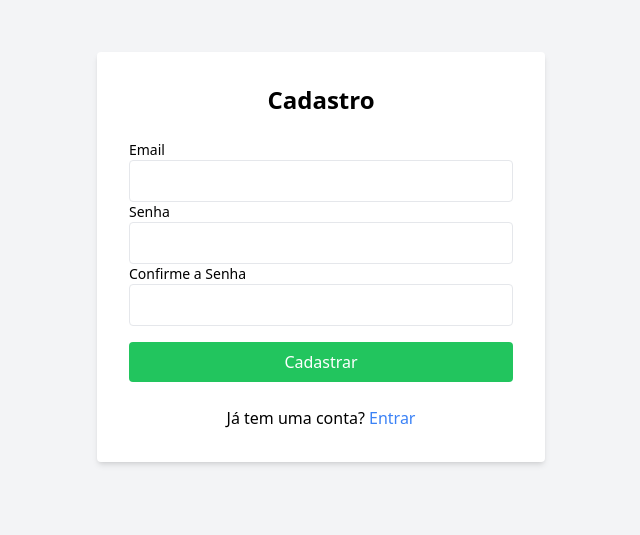
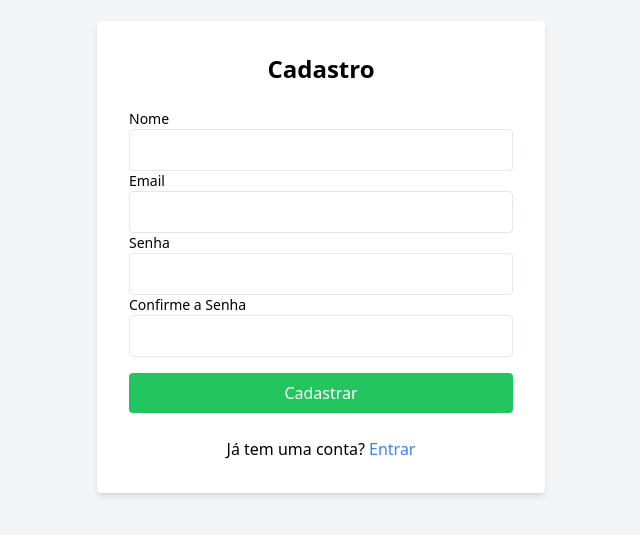
Before and after one commit to leonascimeto/my-finance-app, a Vue app: page /signup in a window 1280 px wide. Shown: the part 143-678 px from the top of the page, without its empty margins (319-959 px from the left). Built offline with nearby package versions, Linux system fonts and the light colour scheme.

Commit message:
feat: implementa signup via axios

```diff
--- a/src/stores/auth.ts
+++ b/src/stores/auth.ts
@@ -31,7 +31,7 @@ export const useAuthStore = defineStore("auth", {
     },
     async signup(name: string, email: string, password: string) {
       try {
-        const response = await api.post("/auth/signup", {
+        const response = await api.post("/signup", {
           name,
           email,
           password,
@@ -43,7 +43,7 @@ export const useAuthStore = defineStore("auth", {
         this.user = response.data.user;
         router.push("/dashboard");
       } catch (error: any) {
-        throw error;
+        console.log(error);
       }
     },
     logout() {
--- a/src/views/Dashboard.vue
+++ b/src/views/Dashboard.vue
@@ -1,7 +1,9 @@
 <template>
   <div class="min-h-screen bg-gray-100">
     <nav class="bg-white shadow">
-      <div class="container flex items-center justify-between px-4 py-4 mx-auto">
+      <div
+        class="container flex items-center justify-between px-4 py-4 mx-auto"
+      >
         <h1 class="text-xl font-bold">Controle Financeiro</h1>
         <button @click="logout" class="text-red-500">Sair</button>
       </div>
@@ -14,9 +16,9 @@
 </template>
 
 <script lang="ts">
-import { defineComponent } from 'vue';
-import { useRouter } from 'vue-router';
-import { useAuthStore } from '../stores/auth';
+import { defineComponent } from "vue";
+import { useRouter } from "vue-router";
+import { useAuthStore } from "../stores/auth";
 
 export default defineComponent({
   setup() {
@@ -24,9 +26,8 @@ export default defineComponent({
     const authStore = useAuthStore();
 
     const logout = () => {
-      // Implementar lógica de logout
-      authStore.logout()
-      router.push('/login');
+      authStore.logout();
+      router.push("/login");
     };
 
     return { logout };
--- a/src/views/Signup.vue
+++ b/src/views/Signup.vue
@@ -3,6 +3,15 @@
     <div class="w-full max-w-md p-8 space-y-6 bg-white rounded shadow-md">
       <h2 class="text-2xl font-bold text-center">Cadastro</h2>
       <form @submit.prevent="onSubmit">
+        <div>
+          <label class="block text-sm">Nome</label>
+          <input
+            v-model="name"
+            type="text"
+            required
+            class="w-full px-3 py-2 border rounded"
+          />
+        </div>
         <div>
           <label class="block text-sm">Email</label>
           <input
@@ -46,26 +55,34 @@
 </template>
 
 <script lang="ts">
+import { useAuthStore } from "@/stores/auth";
 import { defineComponent, ref } from "vue";
 import { useRouter } from "vue-router";
 
 export default defineComponent({
   setup() {
+    const name = ref("");
     const email = ref("");
     const password = ref("");
     const confirmPassword = ref("");
     const router = useRouter();
+    const authStore = useAuthStore();
 
-    const onSubmit = () => {
+    const onSubmit = async () => {
       if (password.value !== confirmPassword.value) {
         alert("As senhas não correspondem");
         return;
+      }
+      try {
+        await authStore.signup(name.value, email.value, password.value);
+      } catch (error) {
+        console.log("error ao cadastrar usuários");
       }
       // Implementar lógica de cadastro
       router.push("/dashboard");
     };
 
-    return { email, password, confirmPassword, onSubmit };
+    return { name, email, password, confirmPassword, onSubmit };
   },
 });
 </script>
```
